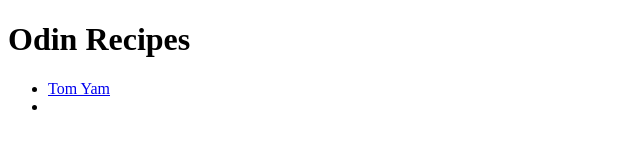
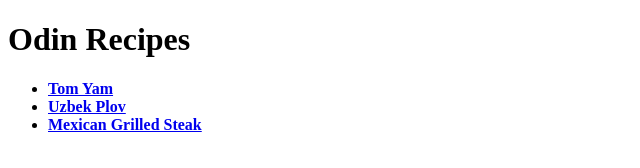
Before and after one commit to oibasqada/odin-recipes, a plain HTML site: page index.html in a window 1280 px wide. Shown: the whole page, without its empty margins (0-640 px from the left). Drawn offline with Linux system fonts and the light colour scheme.

Commit message:
Added links to new receipts also

```diff
--- a/index.html
+++ b/index.html
@@ -8,8 +8,9 @@
     <body>
         <h1>Odin Recipes</h1>
         <ul>
-            <li><a href="../odin-recipes/recipes/tomyam/tomyam.html">Tom Yam</a></li>
-            <li><a href=""</li>
+            <li><a href="../odin-recipes/recipes/tomyam/tomyam.html"><strong>Tom Yam</strong></a></li>
+            <li><a href="../odin-recipes/recipes/plov/plov.html"><strong>Uzbek Plov</strong></a></li>
+            <li><a href="../odin-recipes/recipes/grilled-mex-steak/mex-grill-steak.html"><strong>Mexican Grilled Steak</strong></a></li>
         </ul>
     </body>
 </html>
```
Also changed, not shown: recipes/tomyam/tomyam.html (+7 -0 lines), recipes/grilled-mex-steak/mex-grill-steak.html (added), recipes/images/plov.png (added), 1 other file.
